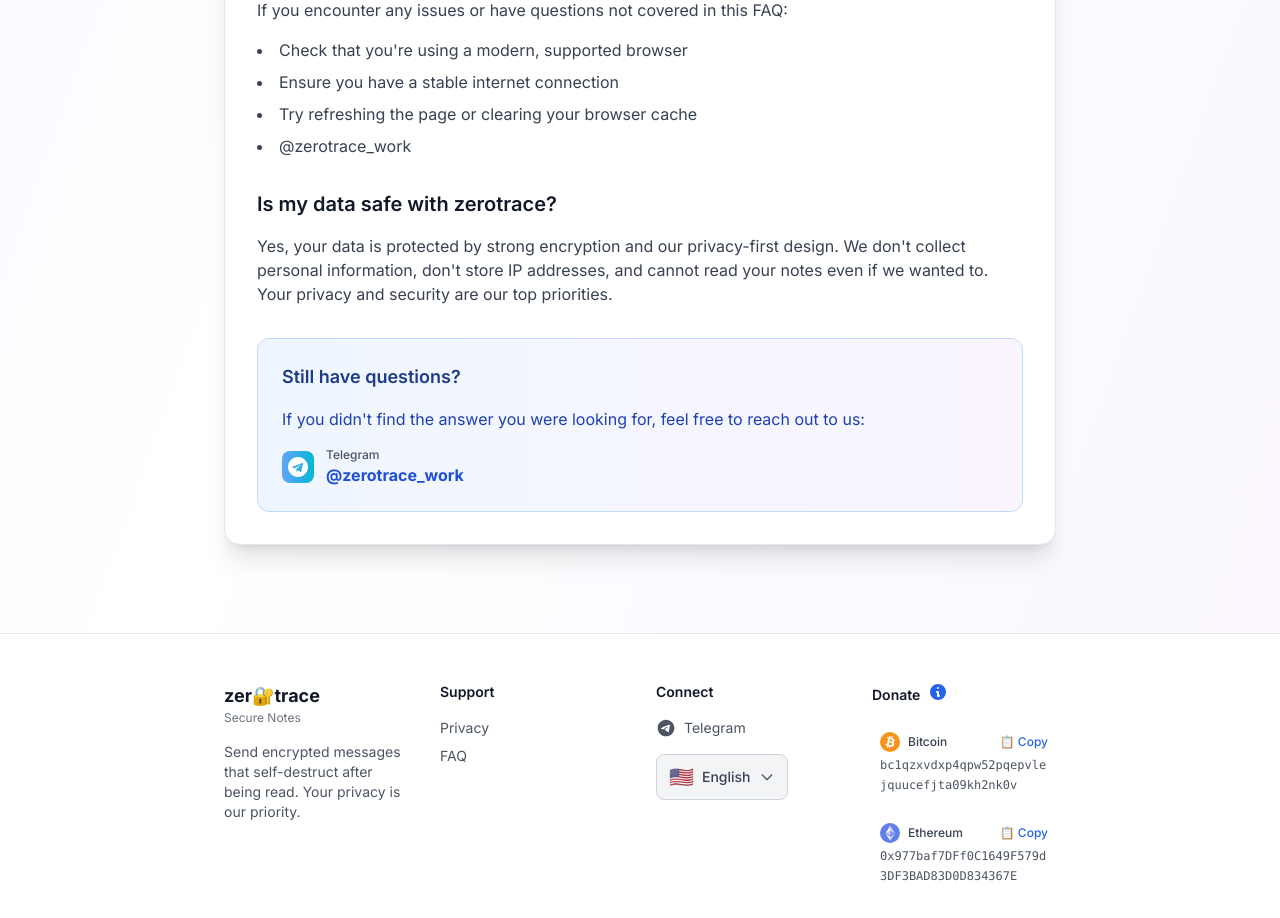
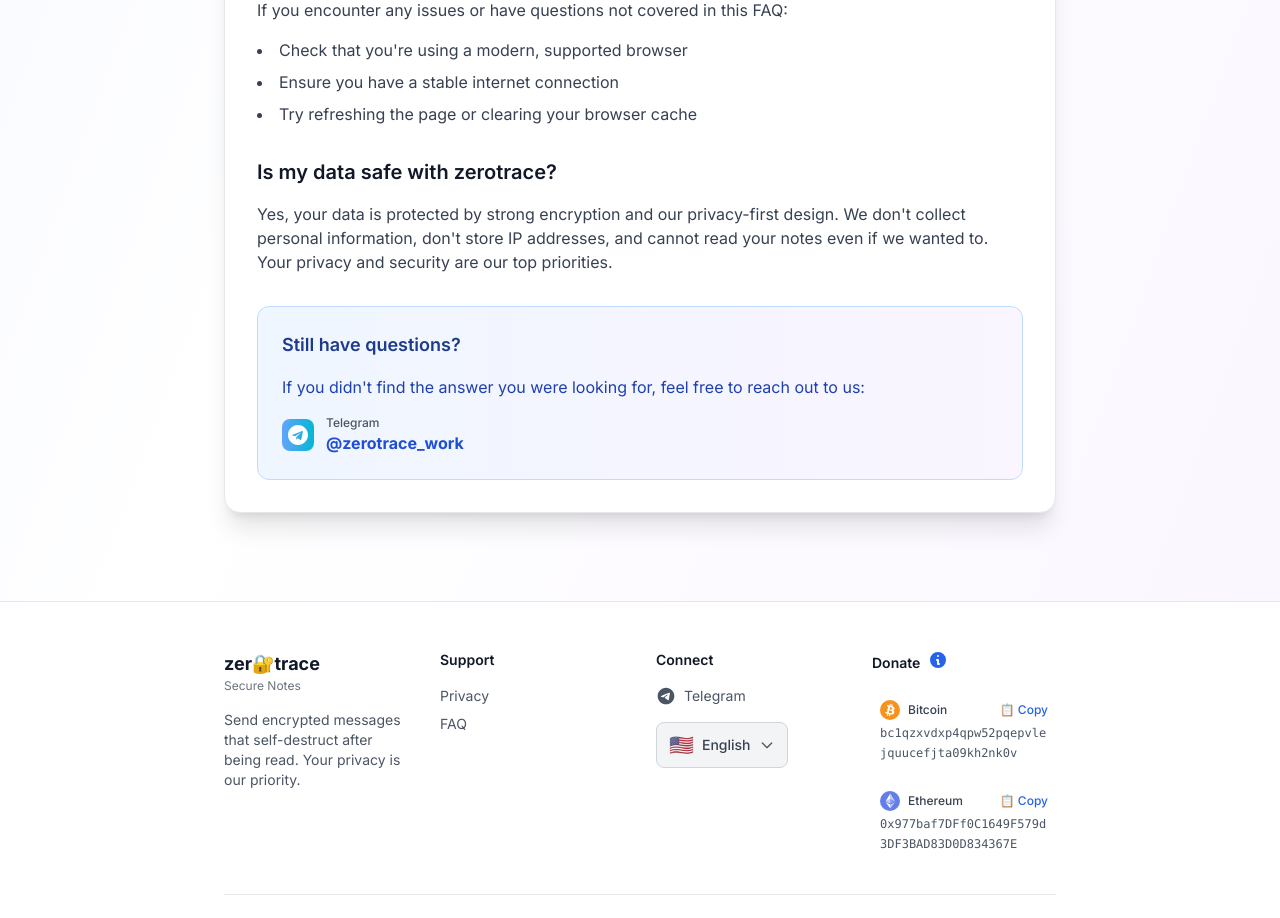
Before and after one commit to dcry2025/zerotrace, a SvelteKit app in the folder client/: page /info/faq in a window 1280 px wide. Shown: the part 2540-3458 px from the top of the page. Built offline with nearby package versions, Linux system fonts and the light colour scheme.

Commit message:
refactor: removed unnecessary <li> element

```diff
--- a/client/src/routes/info/faq/+page.svelte
+++ b/client/src/routes/info/faq/+page.svelte
@@ -82,8 +82,6 @@
 						<li>{$t('faq.q14.point1')}</li>
 						<li>{$t('faq.q14.point2')}</li>
 						<li>{$t('faq.q14.point3')}</li>
-						<!-- <li>@{CONTACTS.TWITTER.username} / @{CONTACTS.TELEGRAM.username}</li> -->
-						<li>@{CONTACTS.TELEGRAM.username}</li>
 					</ul>
 
 					<h2 class="mb-4 mt-8 text-xl font-semibold text-gray-900">{$t('faq.q15.question')}</h2>
```
